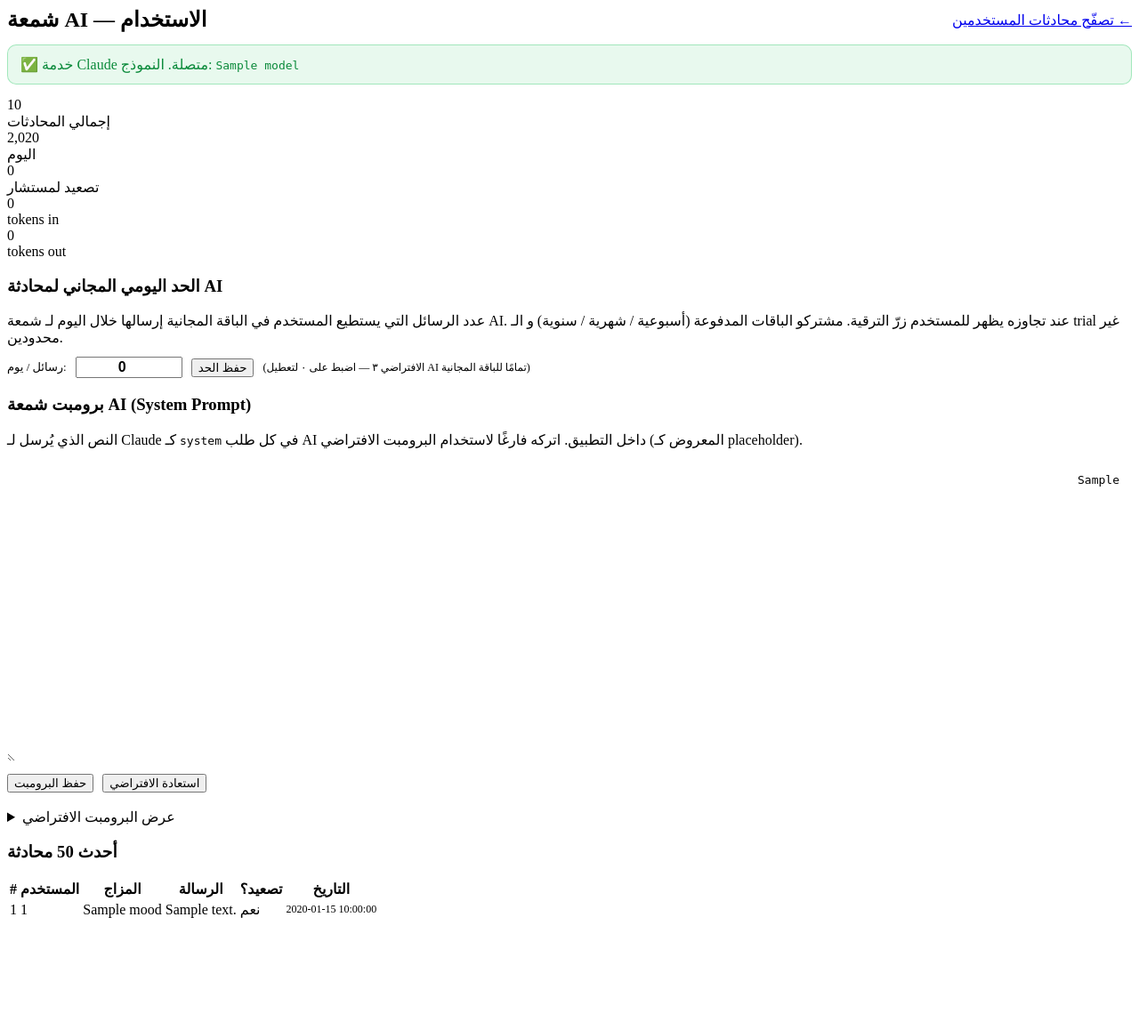
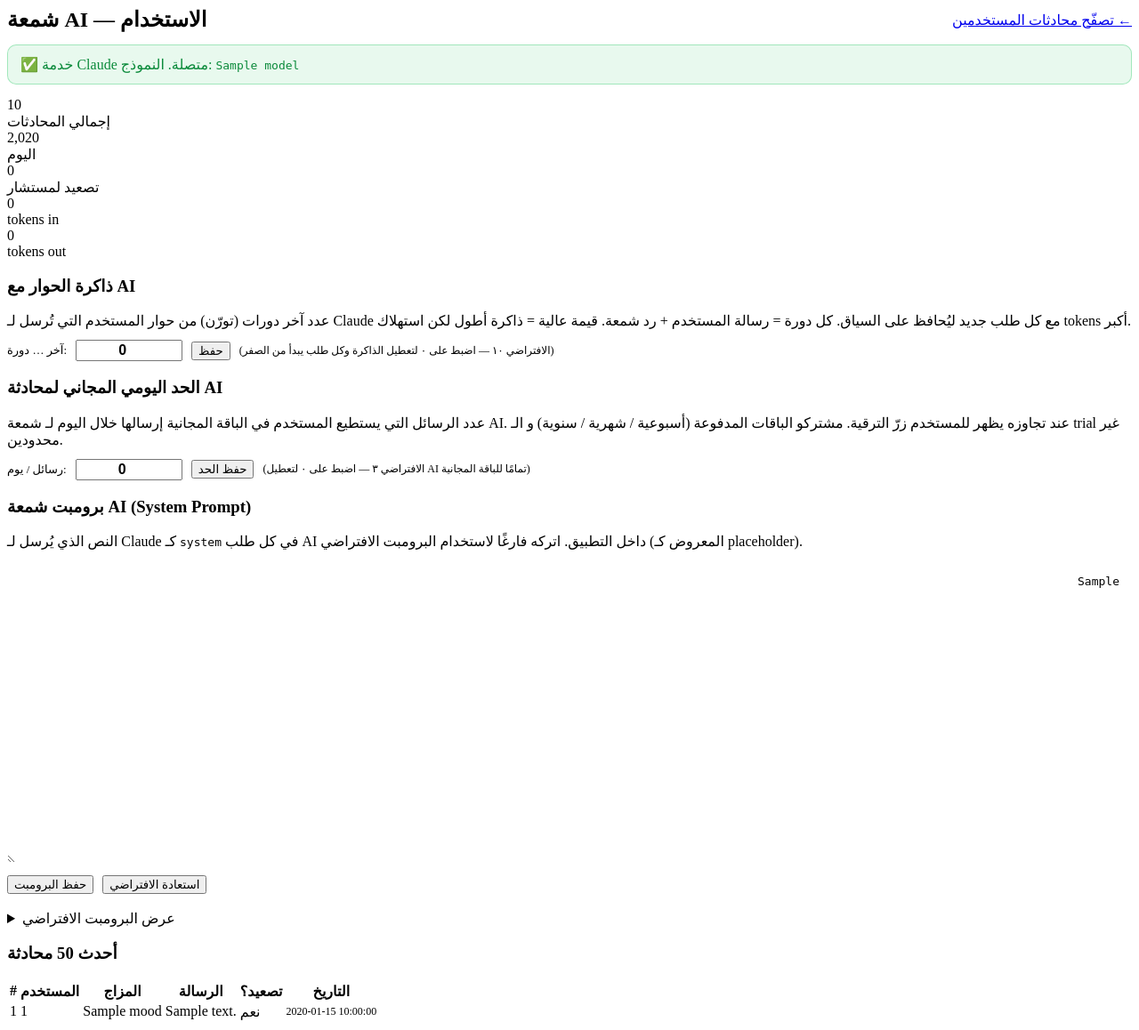
Before and after one commit to eranetsa/lityourcandle-backend, a PHP site: template public/admin/views/ai.php in a window 1280 px wide. Shown: the whole page at 89% size. Before the commit the page ends 1032 px from the top, so only its background shows below. Run offline with PHP 8.4, Linux system fonts and the light colour scheme; the template is opened without the code that fills it: most values are stand-ins (such as "Sample title", 1, 10 or a date in 2020); data that the repository does not hold is empty.

Commit message:
AI memory: replay each user's last N turns to Claude per request
Before: every /api/ai/candle call sent only the new user message, so
شمعة had no awareness of what the user said earlier in the chat. The
screenshot showed her treating "كيف اخفف التوتر" as if she'd never
heard "تعبان" right before it.

  • CandleAiService::generate now accepts a $history array of prior
    turns (user_message + response_json). Each turn becomes a (user,
    assistant) pair in the messages array — Anthropic-friendly strict
    alternation.
  • AiController::candle pulls this user's most recent ai_logs rows,
    reverses to chronological, and forwards them. Memory depth is
    admin-configurable via the new app_settings key:

      ai_memory_turns   (default 10, max 50)

    Set to 0 to disable memory entirely (each turn becomes one-shot).
  • New UI on /admin?action=ai for the memory knob alongside the
    daily-limit and prompt forms.

Co-Authored-By: Claude Opus 4.7 (1M context) <noreply@anthropic.com>

```diff
--- a/public/admin/views/ai.php
+++ b/public/admin/views/ai.php
@@ -27,6 +27,30 @@
     <div class="stat"><div class="n"><?= number_format((int)($stats['tokens_in'] ?? 0)) ?></div><div class="l">tokens in</div></div>
     <div class="stat"><div class="n"><?= number_format((int)($stats['tokens_out'] ?? 0)) ?></div><div class="l">tokens out</div></div>
   </div>
+</div>
+
+<div class="card">
+  <h3>ذاكرة الحوار مع AI</h3>
+  <p style="color:var(--text-muted); margin:0 0 12px;">
+    عدد آخر دورات (تورّن) من حوار المستخدم التي تُرسل لـ Claude مع كل
+    طلب جديد ليُحافظ على السياق. كل دورة = رسالة المستخدم + رد شمعة.
+    قيمة عالية = ذاكرة أطول لكن استهلاك tokens أكبر.
+  </p>
+  <form method="post" action="?action=ai" style="display:flex; align-items:center; gap:10px; flex-wrap:wrap;">
+    <input type="hidden" name="csrf" value="<?= htmlspecialchars(csrf()) ?>">
+    <label style="color:var(--text-muted); font-size:13px;">آخر … دورة:</label>
+    <input
+      type="number"
+      name="ai_memory_turns"
+      min="0" max="50"
+      value="<?= (int)($aiMemoryTurns ?? 10) ?>"
+      style="width:120px; text-align:center; font-size:16px; font-weight:700;"
+    >
+    <button type="submit" name="op" value="save_memory_turns" class="btn">حفظ</button>
+    <span style="color:var(--text-muted); font-size:12px;">
+      (الافتراضي ١٠ — اضبط على ٠ لتعطيل الذاكرة وكل طلب يبدأ من الصفر)
+    </span>
+  </form>
 </div>
 
 <div class="card">
```
Also changed, not shown: public/admin/index.php (+7 -1 lines), src/Controllers/AiController.php (+24 -1 lines), src/Services/CandleAiService.php (+22 -2 lines).
